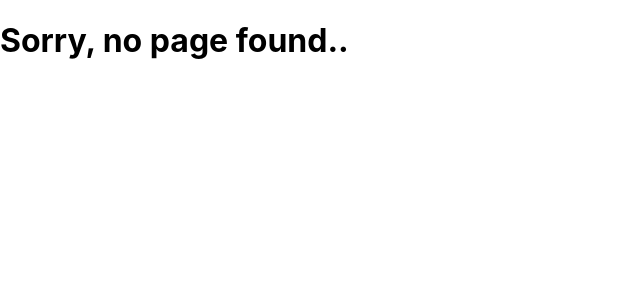
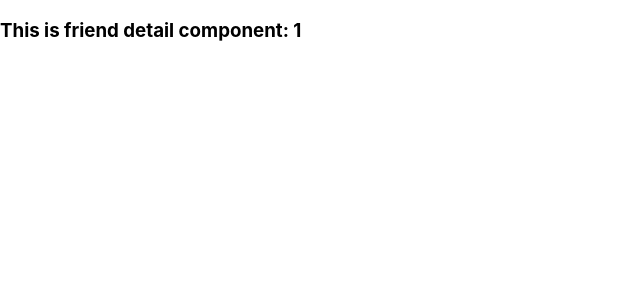
Before and after one commit to Hasib787/friend-router, a React (Create React App) app: page /friend/1 in a window 1280 px wide. Shown: the top 300 px of the page, without its empty margins (0-640 px from the left). Built offline with nearby package versions, Linux system fonts and the light colour scheme.

Commit message:
added some changes

```diff
--- a/src/App.js
+++ b/src/App.js
@@ -7,6 +7,7 @@ import {
 } from "react-router-dom";
 import Home from './components/Home/Home';
 import NotFound from './components/NotFound/NotFound';
+import FriendDetail from './components/FriendDetail/FriendDetail';
 
 function App() {
 
@@ -17,6 +18,9 @@ function App() {
       <Switch>
         <Route path="/home">
           <Home/>
+        </Route>
+        <Route path="/friend/:friendId">
+            <FriendDetail/>
         </Route>
         <Route exact path="/">
           <Home/>
--- a/src/components/Friend/Friend.js
+++ b/src/components/Friend/Friend.js
@@ -1,7 +1,8 @@
 import React from 'react';
+import { Link } from 'react-router-dom';
 
 const Friend = (props) => {
-    const { name, email } = props.friend;
+    const { name, email, id } = props.friend;
     const friendStyle = {
         border: '1px solid purple',
         borderRadius: '1em',
@@ -13,6 +14,7 @@ const Friend = (props) => {
         <div style={friendStyle}>
             <h2>Friend name: {name}</h2>
             <p>Email: {email}</p>
+            <p>ID: <Link to={`/friend/${id}`}>Show detail of {id}</Link></p>
         </div>
     );
 };
--- /dev/null
+++ b/src/components/FriendDetail/FriendDetail.js
@@ -0,0 +1,13 @@
+import React from 'react';
+import { useParams } from 'react-router';
+
+const FriendDetail = () => {
+    const {friendId} = useParams();
+    return (
+        <div>
+            <h3>This is friend detail component: {friendId}</h3>
+        </div>
+    );
+};
+
+export default FriendDetail;
```
